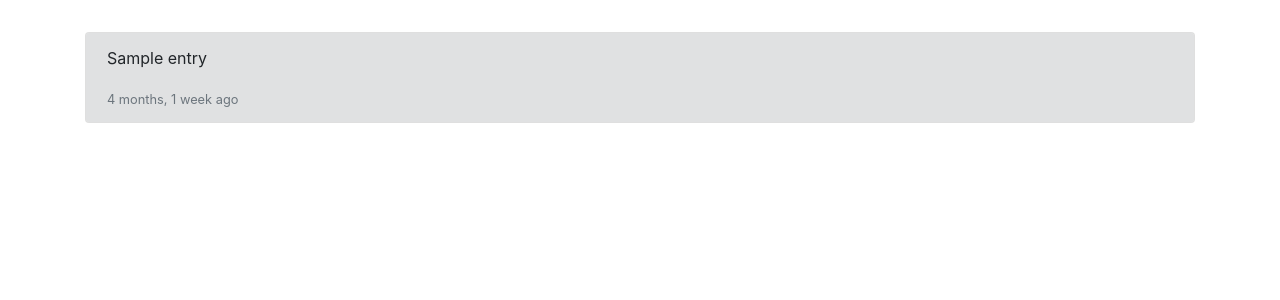
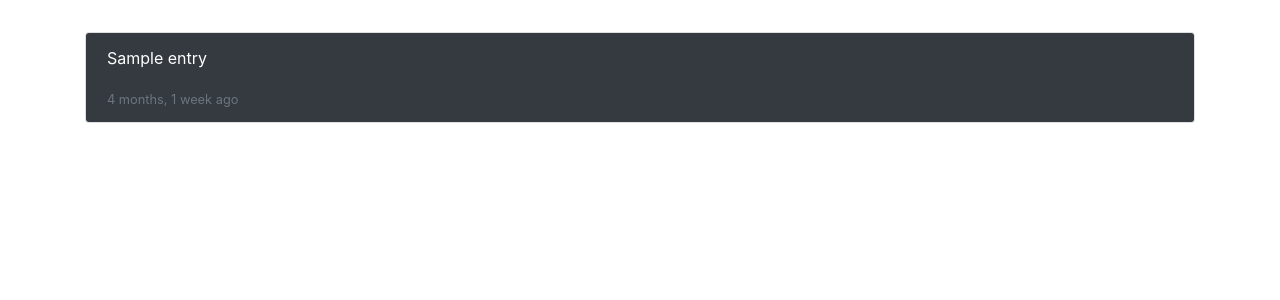
Before and after one commit to Riqardos/fiit_rss_reader, a Django app: template rss_reader/templates/rss_reader/main.html in a window 1280 px wide, with the pointer over the restyled element. Shown: the part 56-356 px from the top of the page. Run offline with Django 3.2, Linux system fonts and the light colour scheme; the template is opened without the code that fills it: most values are stand-ins (such as "Sample title", 1, 10 or a date in 2020); grey boxes marked "Sample" are stand-in pictures; some libraries are stand-ins or nearby versions.

Commit message:
styles edit

```diff
--- a/rss_reader/static/rss_reader/styles.css
+++ b/rss_reader/static/rss_reader/styles.css
@@ -3,5 +3,6 @@
 }
 
 div.card-header:hover{
-    background-color: #343a4026;
+    background-color: #343a40;
+    color:white;
 }
```
